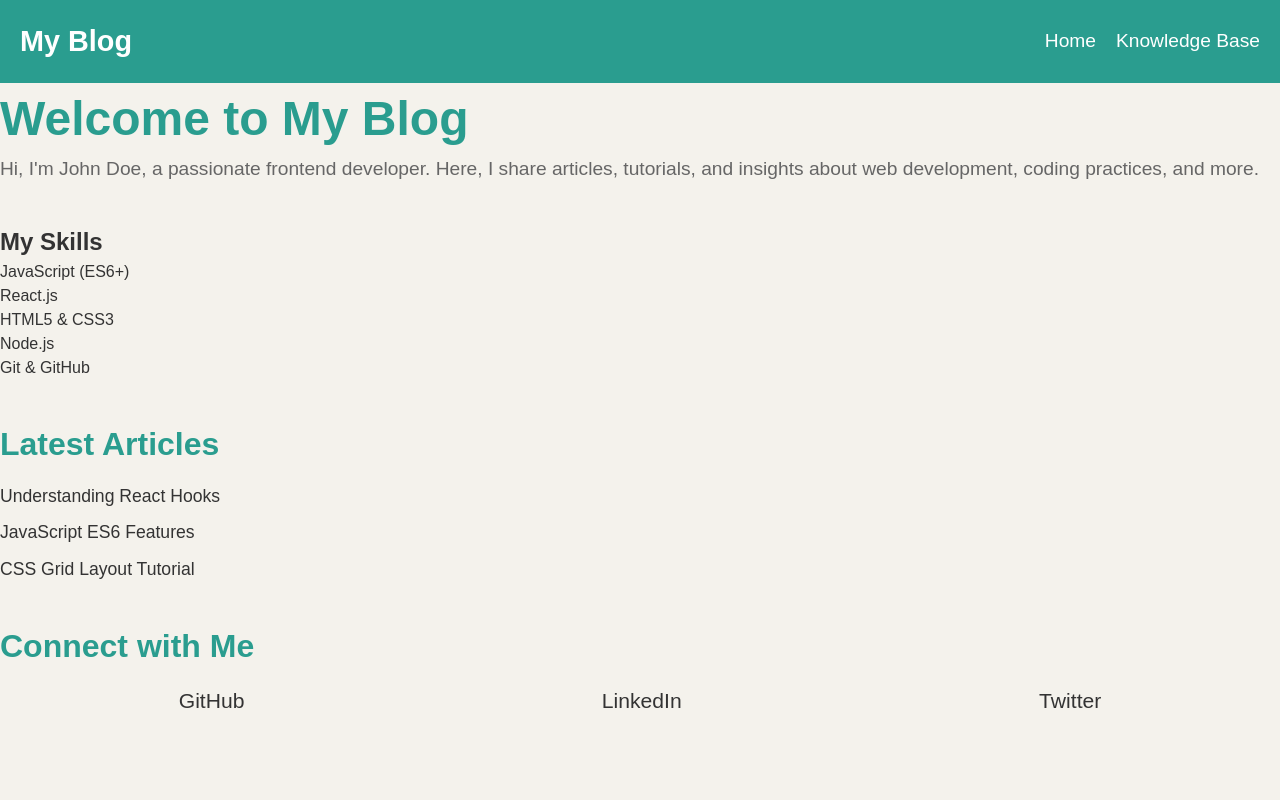
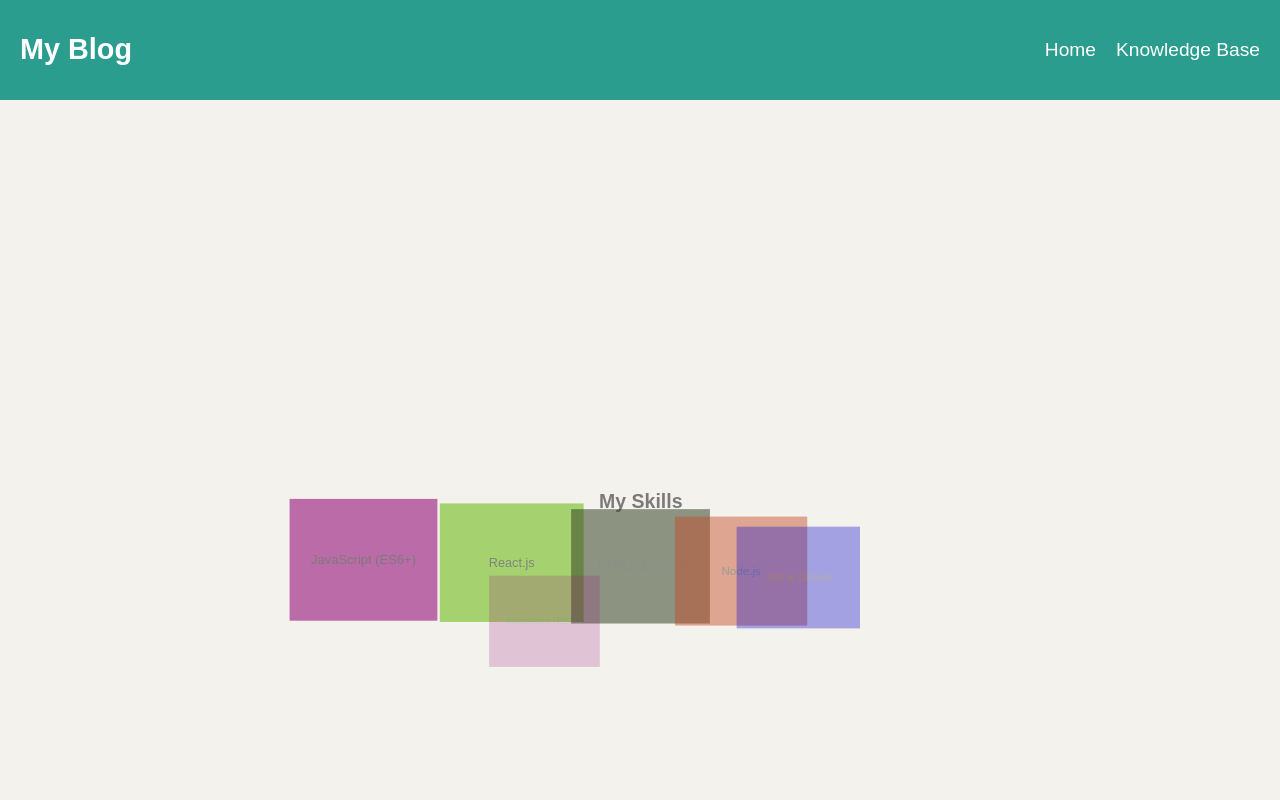
Before and after one commit to xiaowang731/susuoutline.github.io, a React (Vite) app: page /susuoutline.github.io/home in a window 1280 px wide. Shown: the top 800 px of the page. Built offline with nearby package versions, Linux system fonts and the light colour scheme.

Commit message:
2025年1月6日21:38:01

```diff
--- a/package.json
+++ b/package.json
@@ -24,7 +24,6 @@
     "react-markdown": "^9.0.1",
     "react-router-dom": "^7.1.1",
     "react-spring": "^9.7.5",
-    "sass": "^1.83.0",
     "styled-components": "^6.1.13"
   },
   "devDependencies": {
@@ -38,6 +37,7 @@
     "eslint-plugin-react-refresh": "^0.4.16",
     "gh-pages": "^6.2.0",
     "globals": "^15.13.0",
+    "sass": "^1.83.1",
     "vite": "^6.0.3"
   }
 }
--- /dev/null
+++ b/src/utils/utils.js
@@ -0,0 +1,71 @@
+const createAnimation = (scrollStart, scrollEnd, startValue, endValue) => {
+  return (x) => {
+    if (x < scrollStart) {
+      return startValue;
+    }
+    if (x > scrollEnd) {
+      return endValue;
+    }
+    const progress = (x - scrollStart) / (scrollEnd - scrollStart);
+    return startValue + (endValue - startValue) * progress;
+  };
+};
+
+const animationMap = new Map();
+// const items = document.querySelectorAll(".list-item");
+// const playGroundReact = document.querySelector(".playground"); //
+// const list = document.querySelector(".list");
+
+export const updataStyles = () => {
+  const scrollY = window.scrollY;
+  for (const [dom, animations] of animationMap) {
+    for (const prop in animations) {
+      const value = animations[prop](scrollY);
+      dom.style[prop] = value;
+    }
+  }
+};
+
+const getDomAnimation = (scrollStart, scrollEnd, dom, list) => {
+  scrollStart += dom.getAttribute("data-order") * 100;
+
+  const opacityAnimation = createAnimation(scrollStart, scrollEnd, 0, 1);
+  const opacity = (x) => {
+    return opacityAnimation(x);
+  };
+  const scaleAnimation = createAnimation(scrollStart, scrollEnd, 0.5, 1);
+  const { clientWidth, clientHeight, offsetTop, offsetLeft } = dom;
+  const rect = list.getBoundingClientRect();
+  const XAnimation = createAnimation(
+    scrollStart,
+    scrollEnd,
+    rect.width / 2 - clientWidth / 2 - offsetLeft,
+    1
+  );
+  const YAnimation = createAnimation(
+    scrollStart,
+    scrollEnd,
+    rect.height / 2 - clientHeight / 2 - offsetTop,
+    1
+  );
+  const transform = (x) => {
+    return `translate(${XAnimation(x)}px,${YAnimation(
+      x
+    )}px) scale(${scaleAnimation(x)}) `;
+  };
+  return {
+    opacity,
+    transform,
+  };
+};
+
+export const updataMap = (playGroundReactRef, items, list) => {
+  const playGroundReact = playGroundReactRef.getBoundingClientRect();
+  const scrollY = window.screenY;
+  const scrollStart = playGroundReact.top + scrollY - window.innerHeight;
+  const scrollEnd = playGroundReact.bottom + scrollY - window.innerHeight * 1.3;
+
+  for (const item of items) {
+    animationMap.set(item, getDomAnimation(scrollStart, scrollEnd, item, list));
+  }
+};
--- a/src/view/Box/box.jsx
+++ b/src/view/Box/box.jsx
@@ -1,58 +1,4 @@
-import React, { useState, useEffect, useRef } from "react";
-import "./Box.scss";
-
-const Box = ({ index, scrollPosition }) => {
-  const boxRef = useRef(null);
-  const [style, setStyle] = useState({});
-
-  useEffect(() => {
-    // 获取盒子的初始位置
-    const offsetTop = boxRef.current.offsetTop;
-
-    // 计算盒子应当根据滚动条的位置进行的变化
-    const scrollOffset = scrollPosition - offsetTop;
-    const scale = Math.min(1 + scrollOffset / 500, 2); // 放大效果，限制最大放大比例为2
-    const translateY = scrollOffset * 0.2; // 向下滚动时盒子会向下平移
-    const opacity = Math.min(Math.max(1 - Math.abs(scrollOffset) / 400, 0), 1); // 随滚动渐变透明度
-
-    setStyle({
-      transform: `translateY(${translateY}px) scale(${scale})`,
-      opacity: opacity,
-      transition: "transform 0.2s ease-out, opacity 0.2s ease-out",
-    });
-  }, [scrollPosition, index]);
-
-  return (
-    <div ref={boxRef} className={`box box-${index}`} style={style}>
-      Box {index}
-    </div>
-  );
+const Box = () => {
+  return <></>;
 };
-
-const BoxList = () => {
-  const [scrollPosition, setScrollPosition] = useState(0);
-
-  // 监听滚动条的位置
-  useEffect(() => {
-    const handleScroll = () => {
-      setScrollPosition(window.scrollY); // 获取当前滚动条位置
-    };
-
-    window.addEventListener("scroll", handleScroll);
-    return () => {
-      window.removeEventListener("scroll", handleScroll);
-    };
-  }, []);
-
-  const boxes = Array.from({ length: 10 }, (_, i) => i + 1);
-
-  return (
-    <div className="box-container">
-      {boxes.map((index) => (
-        <Box key={index} index={index} scrollPosition={scrollPosition} />
-      ))}
-    </div>
-  );
-};
-
-export default BoxList;
+export default Box;
--- a/src/view/Box/box.scss
+++ /dev/null
@@ -1,70 +0,0 @@
-/* 盒子容器，使用CSS Grid排布两行 */
-.box-container {
-  display: grid;
-  grid-template-columns: repeat(5, 50px); /* 每行5个盒子 */
-  grid-template-rows: repeat(2, 50px); /* 总共有2行，每行50px的盒子 */
-  gap: 20px; /* 盒子之间的间距 */
-  padding: 20px;
-  margin: 0 auto;
-  width: 80%;
-  height: 200vh; /* 为了有足够的空间让滚动条出现 */
-  position: relative;
-}
-
-.box {
-  width: 50px;
-  height: 50px;
-  border-radius: 8px;
-  background-color: #fff;
-  box-shadow: 0 4px 10px rgba(0, 0, 0, 0.1);
-  display: flex;
-  justify-content: center;
-  align-items: center;
-  font-size: 12px;
-  font-weight: bold;
-  text-align: center;
-  position: absolute; /* 初始时固定在视口中心 */
-  top: 50%;
-  left: 50%;
-  transform: translate(-50%, -50%); /* 让盒子在视口中心 */
-}
-
-.box-1 {
-  background-color: #f1c40f;
-}
-
-.box-2 {
-  background-color: #e74c3c;
-}
-
-.box-3 {
-  background-color: #2ecc71;
-}
-
-.box-4 {
-  background-color: #9b59b6;
-}
-
-.box-5 {
-  background-color: #3498db;
-}
-
-.box-6 {
-  background-color: #1abc9c;
-}
-
-.box-7 {
-  background-color: #e67e22;
-}
-
-.box-8 {
-  background-color: #16a085;
-}
-
-.box-9 {
-  background-color: #d35400;
-}
-
-.box-10 {
-  background-color: #7f8c8d;
-}
--- a/src/view/headerView/headerView.scss
+++ b/src/view/headerView/headerView.scss
@@ -4,6 +4,10 @@
   align-items: center;
   background-color: #2a9d8f;
   padding: 20px;
+  position: sticky;
+  height: 6.25rem;
+  top: 0;
+  z-index: 55;
 
   .logo {
     font-size: 1.8em;
--- a/src/view/home/home.jsx
+++ b/src/view/home/home.jsx
@@ -1,15 +1,21 @@
-import React from "react";
-import "./home.scss";
+import React, { useEffect, useState } from "react";
 import HeaderView from "@/view/headerView/headerView";
 import useInViewport from "@/utils/useInViewport";
+import styles from "./home.module.scss"; // 导入 CSS Modules 样式
+import Skills from "./Skills";
 
 function Home() {
   const { hasAnimated: hasAnimated1, elementRef: introRef } = useInViewport();
-  const { hasAnimated: hasAnimated2, elementRef: skillsRef } = useInViewport();
+
   return (
-    <div className="home">
+    <div className={styles.home}>
       <HeaderView />
-      <div className={`intro ${hasAnimated1 ? "active" : ""}`} ref={introRef}>
+      <div
+        ref={introRef}
+        className={`${styles.intro} ${
+          hasAnimated1 ? styles["intro-active"] : ""
+        }`}
+      >
         <h1>Welcome to My Blog</h1>
         <p>
           Hi, I'm John Doe, a passionate frontend developer. Here, I share
@@ -17,17 +23,8 @@ function Home() {
           practices, and more.
         </p>
       </div>
-      <div className={`skills ${hasAnimated2 ? "active" : ""}`} ref={skillsRef}>
-        <h2>My Skills</h2>
-        <ul>
-          <li>JavaScript (ES6+)</li>
-          <li>React.js</li>
-          <li>HTML5 & CSS3</li>
-          <li>Node.js</li>
-          <li>Git & GitHub</li>
-        </ul>
-      </div>
-      <div className="latest-articles">
+      <Skills />
+      <div className={styles["latest-articles"]}>
         <h2>Latest Articles</h2>
         <ul>
           <li>
@@ -41,7 +38,7 @@ function Home() {
           </li>
         </ul>
       </div>
-      <div className="social">
+      <div className={styles.social}>
         <h2>Connect with Me</h2>
         <ul>
           <li>
--- a/src/view/home/home.scss
+++ b/src/view/home/home.module.scss
@@ -2,16 +2,17 @@
   font-family: Arial, sans-serif;
   background: none;
   color: #333;
-
+  // overflow-x: hidden;
   .intro {
     opacity: 0;
     transform: translateY(50px);
     transition: all 0.6s ease;
-    &.active {
-      opacity: 1;
-      transform: translateY(0);
-      animation: slideInFromBottom 1s ease-out forwards;
-    }
+    // height: 100vh;
+    // &.intro-active {
+    //   opacity: 1;
+    //   transform: translateY(0);
+    //   animation: slideInFromBottom 1s ease-out forwards;
+    // }
 
     h1 {
       font-size: 3em;
@@ -21,18 +22,6 @@
     p {
       font-size: 1.2em;
       color: #666;
-    }
-  }
-
-  .skills {
-    opacity: 0;
-    margin-top: 40px;
-    transform: translateY(50px);
-    transition: all 0.6s ease;
-    &.active {
-      opacity: 1;
-      transform: translateY(0);
-      animation: slideInFromBottom 1s ease-out forwards;
     }
   }
   .latest-articles,
@@ -65,8 +54,8 @@
       }
     }
   }
-
   .social {
+    height: 1000px;
     ul {
       display: flex;
       justify-content: space-around;
--- /dev/null
+++ b/src/view/home/skills.jsx
@@ -0,0 +1,60 @@
+import { useRef, useEffect } from "react";
+import styles from "./skills.module.scss";
+import { updataMap, updataStyles } from "@/utils/utils";
+const list = [
+  { id: "001", content: "JavaScript (ES6+)", color: "#981b7d" },
+  { id: "002", content: "React.js", color: "#6dba14" },
+  { id: "003", content: "HTML5 & CSS3", color: "#313e22" },
+  { id: "004", content: "Node.js", color: "#c44924" },
+  { id: "005", content: "JGit & GitHub", color: "#1212ce" },
+  { id: "006", content: "JavaScript (ES6+)", color: "#981b7d" },
+  { id: "007", content: "React.js", color: "#6dba14" },
+  { id: "008", content: "HTML5 & CSS3", color: "#313e22" },
+  { id: "009", content: "Node.js", color: "#c44924" },
+  { id: "010", content: "JGit & GitHub", color: "#1212ce" },
+];
+const Skills = () => {
+  // 获取元素
+  const elementRefs = useRef([]);
+  const playGroundReact = useRef();
+  const showListBox = useRef();
+  const titleRef = useRef();
+  // 在渲染时为每个元素绑定 ref
+  useEffect(() => {
+    elementRefs.current.unshift(titleRef.current);
+    // 传递数值
+    updataMap(
+      playGroundReact.current,
+      elementRefs.current,
+      showListBox.current
+    );
+    window.addEventListener("scroll", updataStyles);
+  }, []);
+
+  return (
+    // 背景盒子
+    <div className={styles.playground} ref={playGroundReact}>
+      {/* 展示盒子 */}
+      <div className={styles.skills_list} ref={showListBox}>
+        {/* 展示内容 */}
+        <h2 ref={titleRef}>My Skills</h2>
+        <ul className={styles.skills_list_item}>
+          {list.map((item, index) => {
+            return (
+              <li
+                key={item.id}
+                ref={(el) => (elementRefs.current[index] = el)}
+                data-order={index}
+                style={{ backgroundColor: item.color }}
+                className={styles.skills_list_items}
+              >
+                {item.content}
+              </li>
+            );
+          })}
+        </ul>
+      </div>
+    </div>
+  );
+};
+export default Skills;
--- /dev/null
+++ b/src/view/home/skills.module.scss
@@ -0,0 +1,33 @@
+// 背景盒子
+.playground {
+  position: relative;
+  height: 150vh;
+  // background-color: red;
+  //   展示盒子
+  .skills_list {
+    position: sticky;
+    top: 6.25rem;
+    height: 100vh;
+    display: flex;
+    align-items: center;
+    flex-direction: column;
+    justify-content: center;
+    // background-color: skyblue;
+    // 展示内容
+    .skills_list_item {
+      display: flex;
+      flex-wrap: wrap;
+      justify-content: center;
+      .skills_list_items {
+        opacity: 0;
+        display: flex;
+        margin: 0 1.25rem;
+        width: calc(15% - 10px); /* 每个项占用 50% 的宽度，减去间距 */
+        margin-bottom: 10px; /* 每个项之间的间距 */
+        height: 9.375rem;
+        align-items: center;
+        justify-content: center;
+      }
+    }
+  }
+}
```
Also changed, not shown: 1 other file (tests, documents, lock files or other folders).
